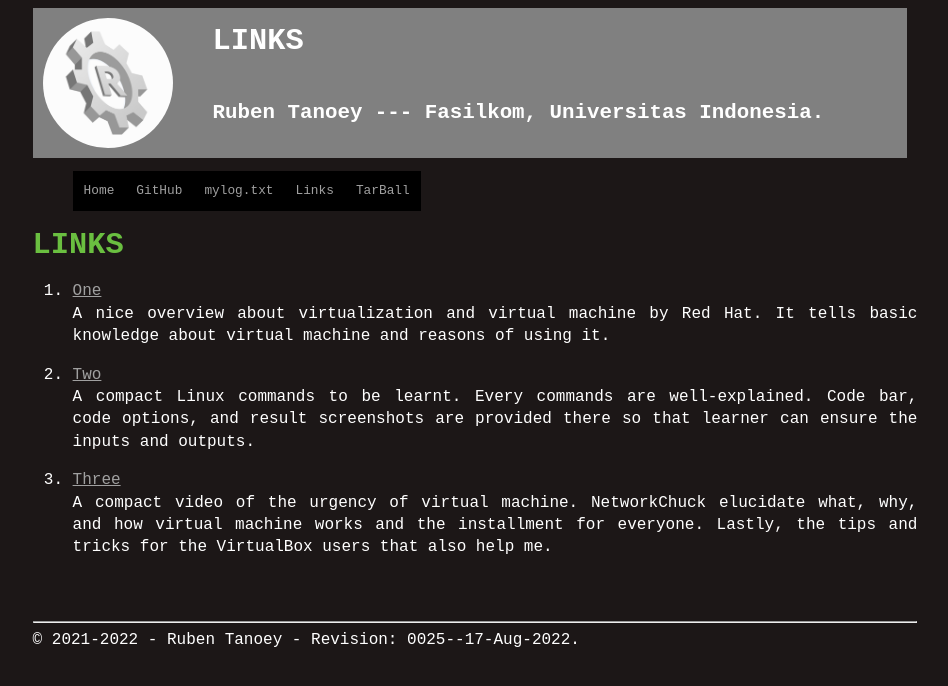
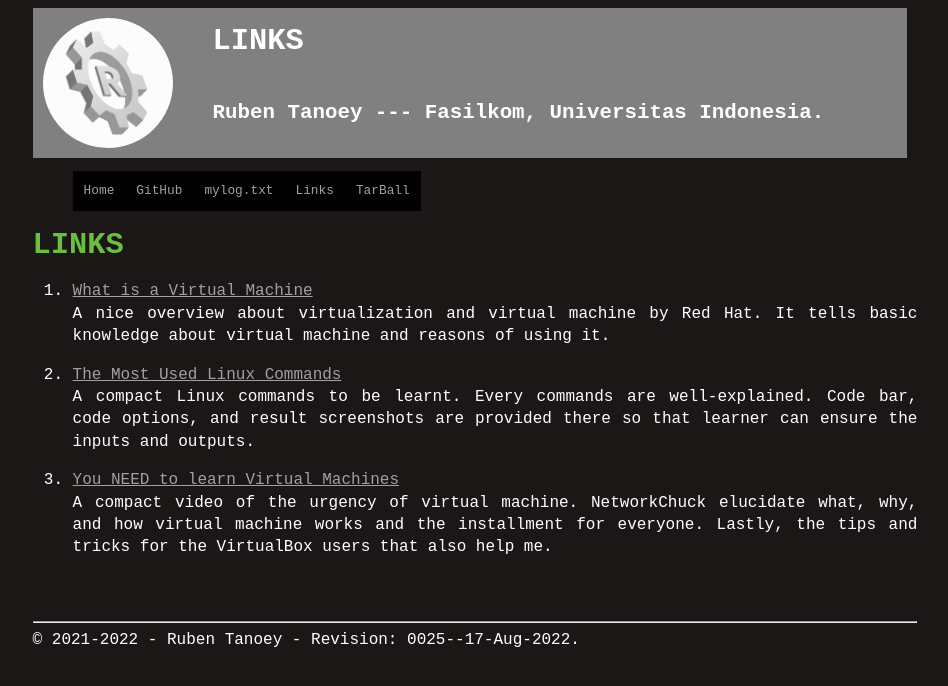
Before and after one commit to rubentanoey/os222, a Jekyll site: the page built from links.md, in a window 1280 px wide. Shown: the top 686 px of the page, without its empty margins (165-1113 px from the left). Built offline with Jekyll 4.4.1, drawn with Linux system fonts in a browser that asks for light colours; our own code applies the rules of GitHub Pages for plain Markdown files.

Commit message:
os222 rubentanoey DONE Assignment W01, UPDATE mylog.txt

```diff
--- a/links.md
+++ b/links.md
@@ -4,16 +4,16 @@ permalink: /LINKS/
 
 # LINKS
 
-1. [One](https://www.redhat.com/en/topics/virtualization/what-is-a-virtual-machine)<br>
+1. [What is a Virtual Machine](https://www.redhat.com/en/topics/virtualization/what-is-a-virtual-machine)<br>
 A nice overview about virtualization and virtual machine by Red Hat.
 It tells basic knowledge about virtual machine and reasons of using it.
 
-2. [Two](https://kinsta.com/blog/linux-commands/)<br>
+2. [The Most Used Linux Commands](https://kinsta.com/blog/linux-commands/)<br>
 A compact Linux commands to be learnt. Every commands are well-explained.
 Code bar, code options, and result screenshots are provided there so that
 learner can ensure the inputs and outputs.
 
-3. [Three](https://www.youtube.com/watch?v=wX75Z-4MEoM)<br>
+3. [You NEED to learn Virtual Machines](https://www.youtube.com/watch?v=wX75Z-4MEoM)<br>
 A compact video of the urgency of virtual machine. NetworkChuck elucidate what,
 why, and how virtual machine works and the installment for everyone. Lastly,
 the tips and tricks for the VirtualBox users that also help me.
```
